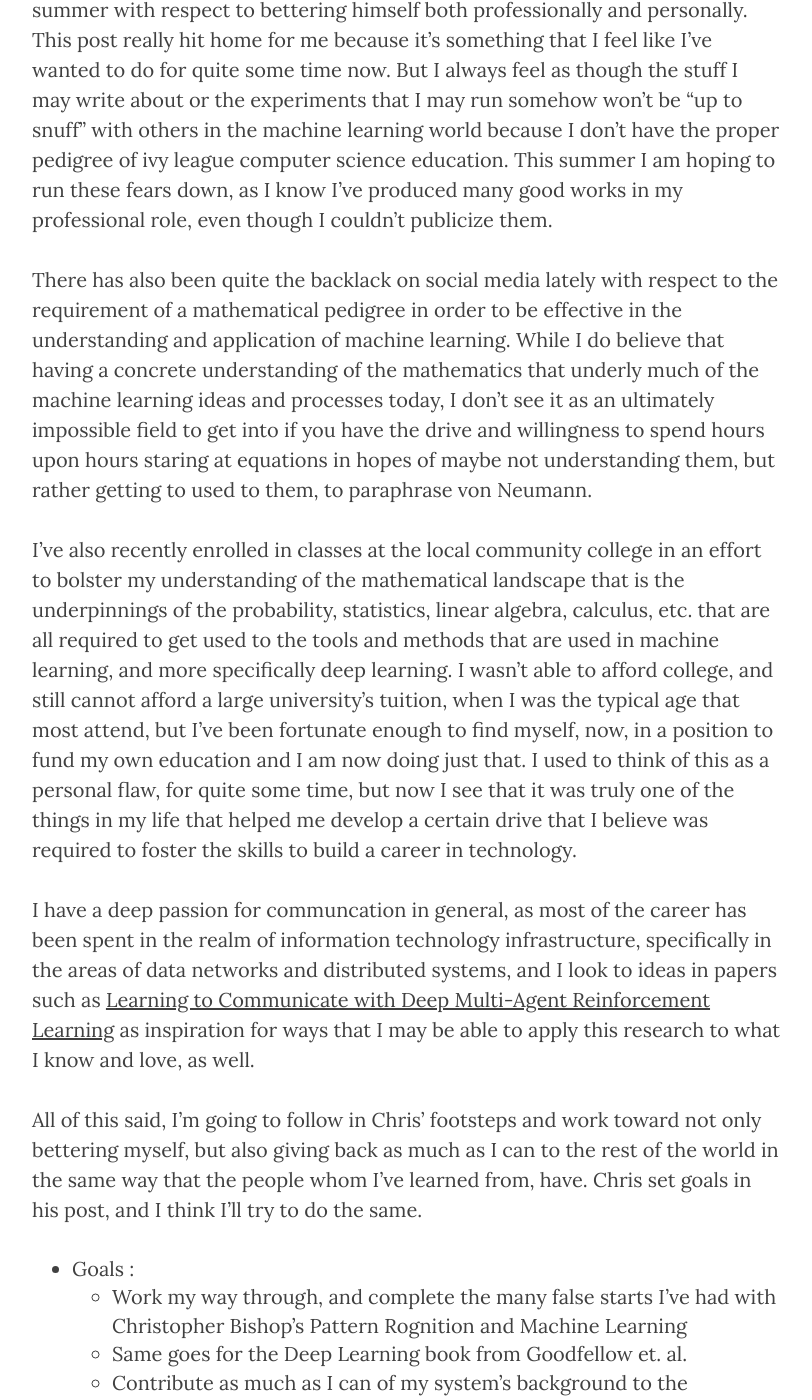
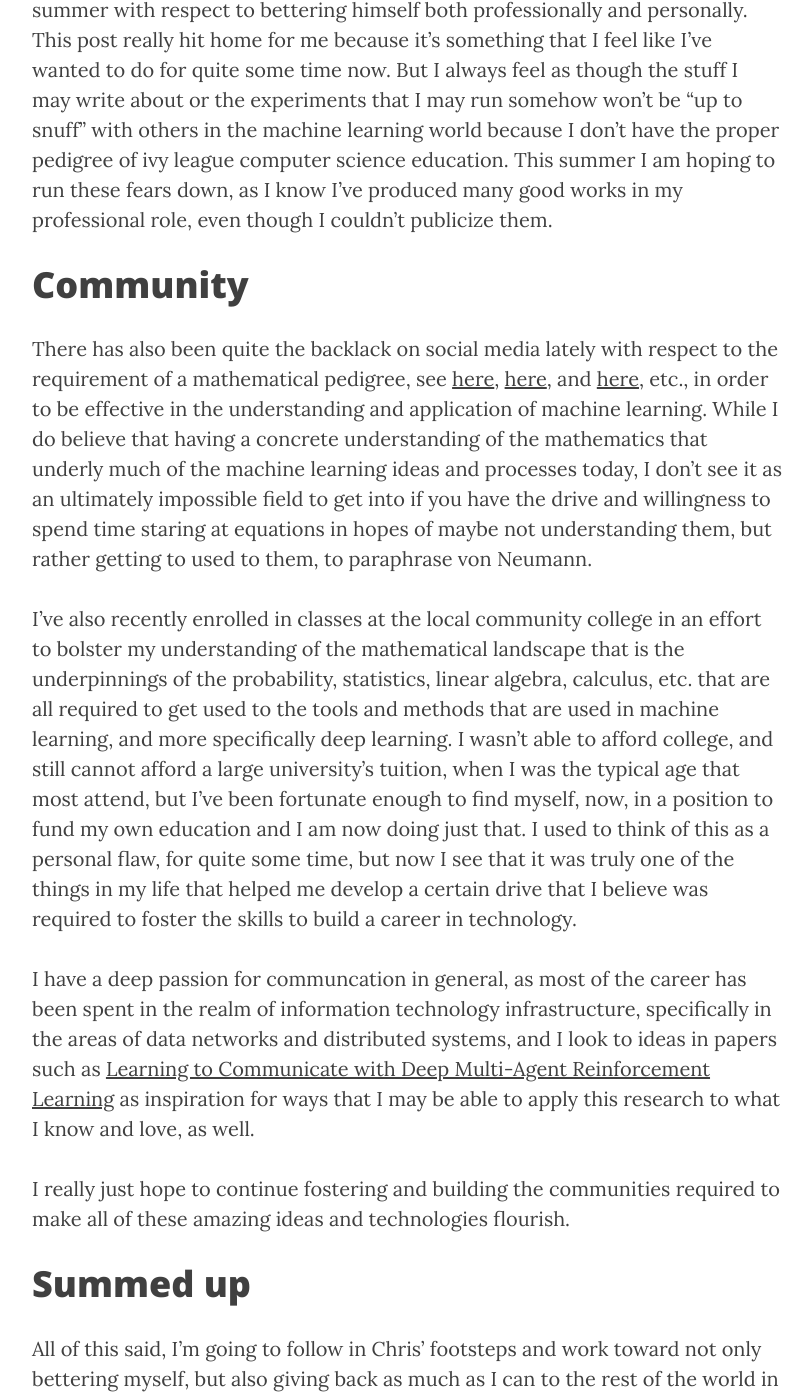
Before and after one commit to edhenry/edhenry.github.io, a Jekyll site: the page built from _posts/2017-06-01-Summer-of-Machine-Learning.md, in a window 1280 px wide and 1400 px high, scrolled down 891 px. Shown: the whole window, without its empty margins (233-1045 px from the left). Built offline with Jekyll 4.4.1, drawn with Linux system fonts in a browser that asks for light colours; nearby versions of some CDN libraries; some of the changed text lies outside the part shown.

Commit message:
SOML Google Sheet added, and formatting addressed

```diff
--- a/_posts/2017-06-01-Summer-of-Machine-Learning.md
+++ b/_posts/2017-06-01-Summer-of-Machine-Learning.md
@@ -11,11 +11,17 @@
 
 [Chris Albon](https://twitter.com/chrisalbon) recently posted on his [blog](https://chrisalbon.com/blog/summer_of_machine_learning.html) about an effort he's going to make this summer with respect to bettering himself both professionally and personally. This post really hit home for me because it's something that I feel like I've wanted to do for quite some time now. But I always feel as though the stuff I may write about or the experiments that I may run somehow won't be "up to snuff" with others in the machine learning world because I don't have the proper pedigree of ivy league computer science education. This summer I am hoping to run these fears down, as I know I've produced many good works in my professional role, even though I couldn't publicize them.
 
-There has also been quite the backlack on social media lately with respect to the requirement of a mathematical pedigree in order to be effective in the understanding and application of machine learning. While I do believe that having a concrete understanding of the mathematics that underly much of the machine learning ideas and processes today, I don't see it as an ultimately impossible field to get into if you have the drive and willingness to spend hours upon hours staring at equations in hopes of maybe not understanding them, but rather getting to used to them, to paraphrase von Neumann.
+# Community
+
+There has also been quite the backlack on social media lately with respect to the requirement of a mathematical pedigree, see [here](https://twitter.com/quantombone/status/866002986350149632), [here](https://twitter.com/math_rachel/status/866808228499275776), and [here](http://www.topbots.com/you-dont-need-phd-master-machine-deep-learning-data-science), etc., in order to be effective in the understanding and application of machine learning. While I do believe that having a concrete understanding of the mathematics that underly much of the machine learning ideas and processes today, I don't see it as an ultimately impossible field to get into if you have the drive and willingness to spend time staring at equations in hopes of maybe not understanding them, but rather getting to used to them, to paraphrase von Neumann.
 
 I've also recently enrolled in classes at the local community college in an effort to bolster my understanding of the mathematical landscape that is the underpinnings of the probability, statistics, linear algebra, calculus, etc. that are all required to get used to the tools and methods that are used in machine learning, and more specifically deep learning. I wasn't able to afford college, and still cannot afford a large university's tuition, when I was the typical age that most attend, but I've been fortunate enough to find myself, now, in a position to fund my own education and I am now doing just that. I used to think of this as a personal flaw, for quite some time, but now I see that it was truly one of the things in my life that helped me develop a certain drive that I believe was required to foster the skills to build a career in technology.
 
 I have a deep passion for communcation in general, as most of the career has been spent in the realm of information technology infrastructure, specifically in the areas of data networks and distributed systems, and I look to ideas in papers such as [Learning to Communicate with Deep Multi-Agent Reinforcement Learning](https://papers.nips.cc/paper/6042-learning-to-communicate-with-deep-multi-agent-reinforcement-learning.pdf) as inspiration for ways that I may be able to apply this research to what I know and love, as well.
+
+I really just hope to continue fostering and building the communities required to make all of these amazing ideas and technologies flourish.
+
+# Summed up
 
 All of this said, I'm going to follow in Chris' footsteps and work toward not only bettering myself, but also giving back as much as I can to the rest of the world in the same way that the people whom I've learned from, have. Chris set goals in his post, and I think I'll try to do the same.
 
@@ -31,4 +37,4 @@
 
 I kinda ripped off the formatting of your spreadsheet Chris, I really hope you don't mind. Thank you for being the inspiration that has finally pushed me start something more meaningful for myself and the community.
 
-<iframe src="https://docs.google.com/spreadsheets/d/1gbEoi7NP9czCGWbddzN8arYtdqtJZTKx3IsRm7CBkbM/pubhtml?gid=0&amp;single=true&amp;widget=true&amp;headers=false"></iframe>
+<iframe src="https://docs.google.com/spreadsheets/d/1gbEoi7NP9czCGWbddzN8arYtdqtJZTKx3IsRm7CBkbM/pubhtml?gid=0&amp;single=true&amp;widget=true&amp;headers=false"height="800"width="600"></iframe>
```
Also changed, not shown: _posts/2017-Summer-of-Machine-Learning.md (deleted, +0 -34 lines).
